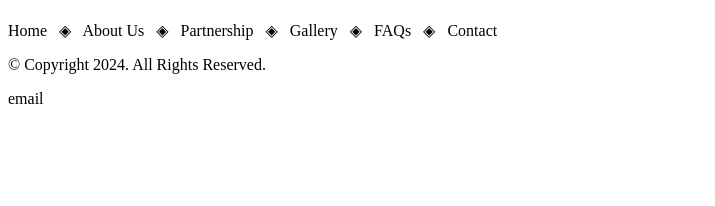
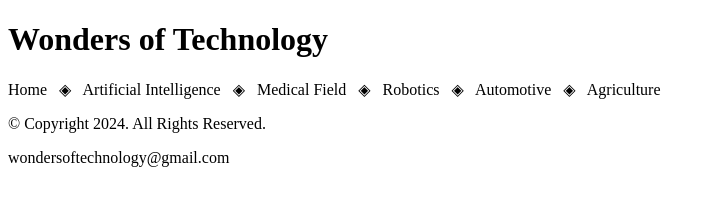
Before and after one commit to abounds26/sd_24_25, a plain HTML site: page Allison/Chp 2/chapter02/lab3/lab3.html in a window 1280 px wide. Shown: the whole page, without its empty margins (0-715 px from the left). Drawn offline with Linux system fonts and the light colour scheme.

Commit message:
chp 2 assignments updated

```diff
--- a/Allison/Chp 2/chapter02/lab3/lab3.html
+++ b/Allison/Chp 2/chapter02/lab3/lab3.html
@@ -1,7 +1,7 @@
 <!--
-Student Name: Allison Rogers
+Student Names: Allison Rogers, Sean, Cameron, Luke
 File Name: index.html
-Date: 9/3/24
+Date: 9/5/24
 -->
 
 
@@ -9,7 +9,7 @@ Date: 9/3/24
 <html lang="en">
     <head>
         <!--This is the tab of our webpage-->
-        <title></title>
+        <title>Wonders of Technology</title>
         <meta charset="utf-8">
     </head>
 
@@ -17,18 +17,18 @@ Date: 9/3/24
     <body>
         <!--The header of the page comtains the logo-->
         <header>
-            <h1></h1>
+            <h1>Wonders of Technology</h1>
         </header>
 
         <!--The nav of the webpage contains the navigation bar-->
         <nav>
             <p>
                 Home &nbsp; &#9672; &nbsp;
-                About Us  &nbsp; &#9672; &nbsp;
-                Partnership  &nbsp; &#9672; &nbsp;
-                Gallery  &nbsp; &#9672; &nbsp;
-                FAQs  &nbsp; &#9672; &nbsp;
-                Contact
+                Artificial Intelligence  &nbsp; &#9672; &nbsp;
+                Medical Field  &nbsp; &#9672; &nbsp;
+                Robotics  &nbsp; &#9672; &nbsp;
+                Automotive  &nbsp; &#9672; &nbsp;
+                Agriculture
             </p>
         </nav>
 
@@ -40,7 +40,7 @@ Date: 9/3/24
         <!--The footer contains contect information, privacy policy, copyright info-->
         <footer>
             <p>&copy; Copyright 2024. All Rights Reserved.</p>
-            <p>email</p>
+            <p>wondersoftechnology@gmail.com</p>
         </footer>
     </body>
 </html>
```
Also changed, not shown: Allison/Chp 2/chapter02/analyze/analyze.html (+4 -4 lines), 1 other file.
